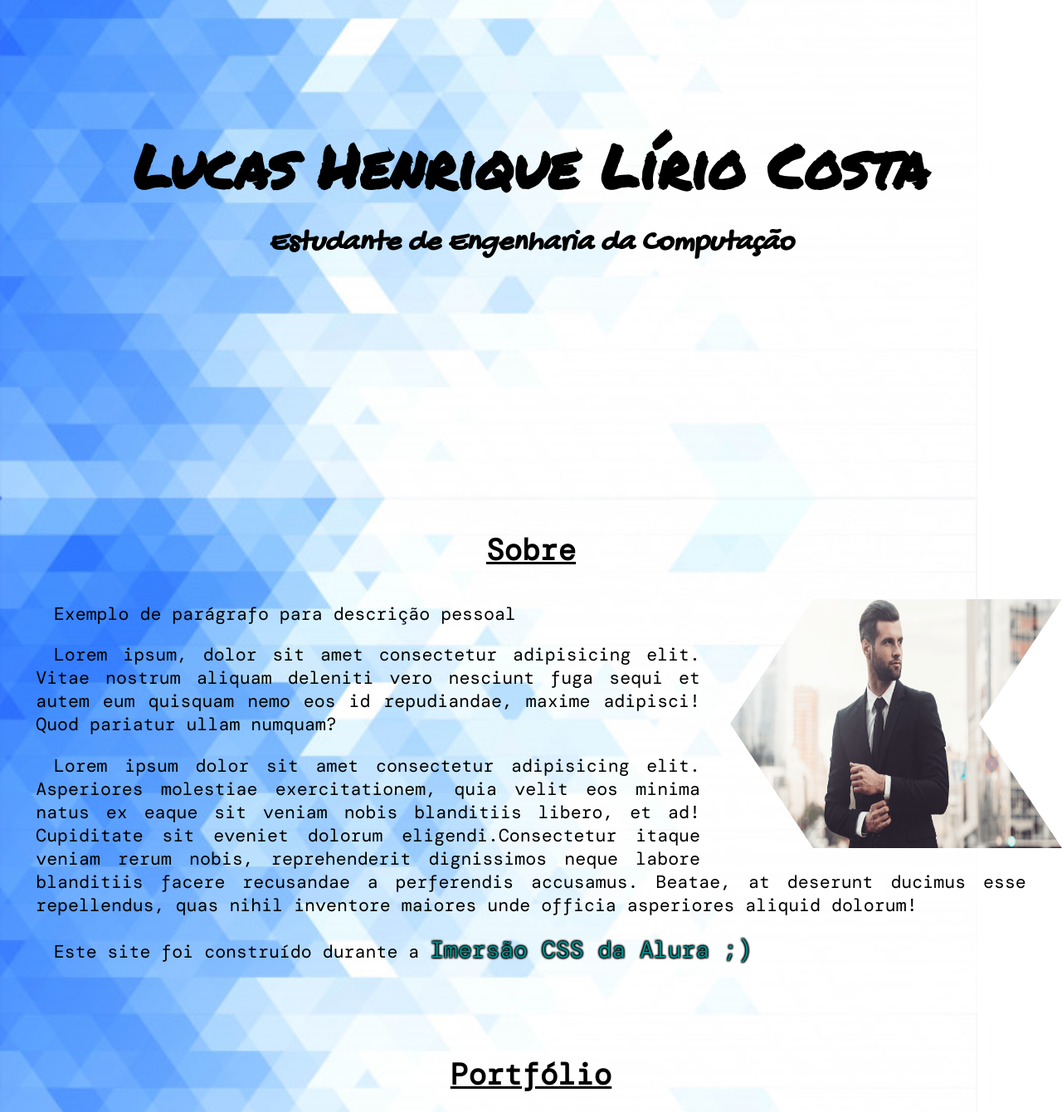
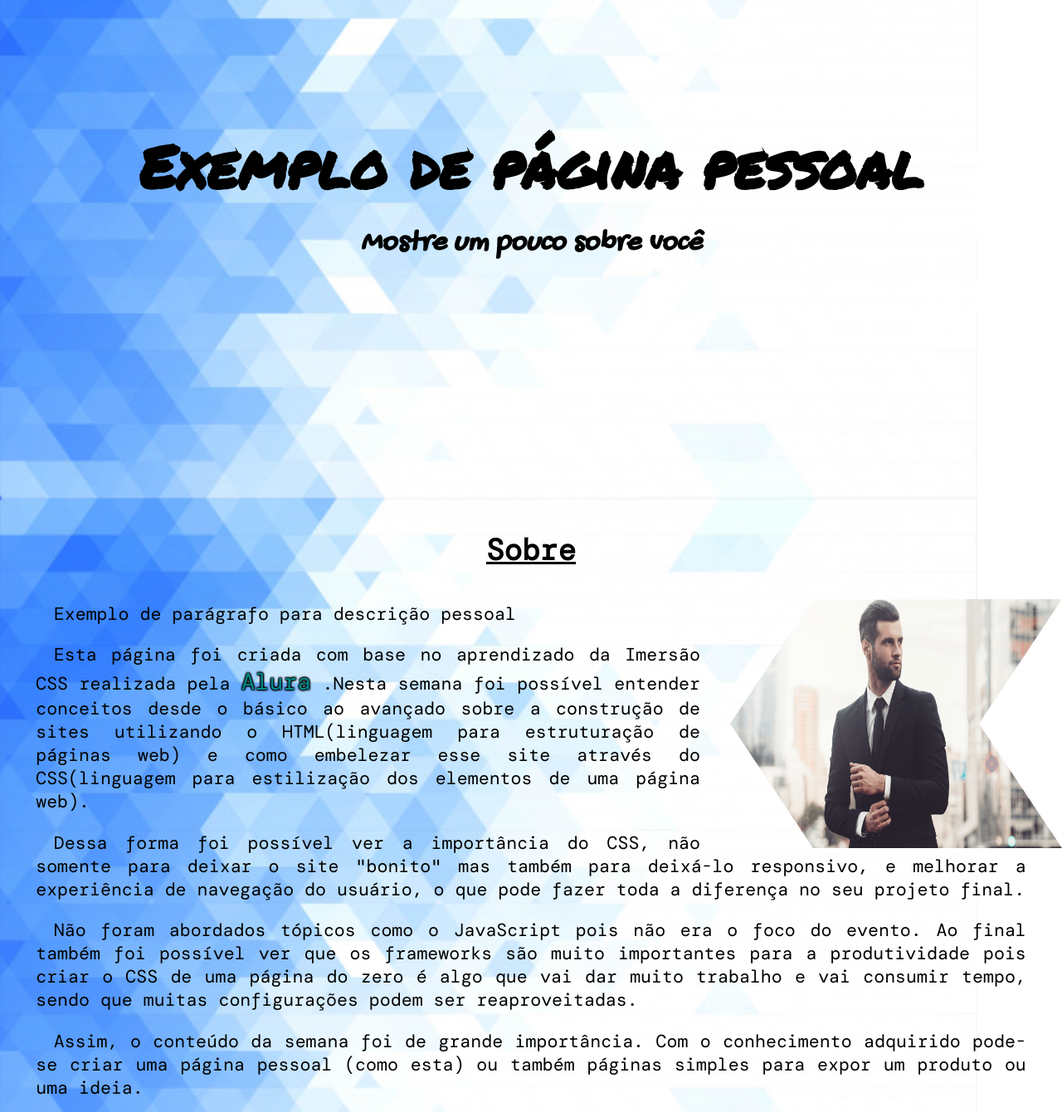
Before and after one commit to LucasHLirio/imersaoCSS, a plain HTML site: page index.html in a window 1280 px wide. Shown: the part 200-1540 px from the top of the page at 83% size. Drawn offline with nearby package versions, Linux system fonts and the light colour scheme.

Commit message:
Atualizacao paragrafos

```diff
--- a/index.html
+++ b/index.html
@@ -4,7 +4,7 @@
 <head>
     <meta charset="UTF-8">
     <meta name="viewport" content="width=device-width, initial-scale=1.0">
-    <title>Lucas Lírio</title>
+    <title>Página Pessoal</title>
     <!-- Código que carrega arquivos CSS -->
     <link rel="stylesheet" href="./estilos.css">-->
     <link href="https://fonts.googleapis.com/css2?family=DM+Mono&family=Gochi+Hand&family=Permanent+Marker&display=swap" rel="stylesheet">
@@ -21,8 +21,8 @@
         </ul>
       </nav>
       <div class="titulos">
-        <h1 class="site-title">Lucas Henrique Lírio Costa</h1>
-        <h2 class="site-subtitle">Estudante de Engenharia da Computação</h2>
+        <h1 class="site-title">Exemplo de página pessoal</h1>
+        <h2 class="site-subtitle">Mostre um pouco sobre você</h2>
       </div>
 
   </header>
@@ -33,12 +33,23 @@
       <img id="perfil" src="./img/homem-terno.png" alt="Foto do perfil">
     </figure>
     <p>Exemplo de parágrafo para descrição pessoal</p>
-    <p>Lorem ipsum, dolor sit amet consectetur adipisicing elit. Vitae nostrum aliquam deleniti vero nesciunt fuga sequi et autem eum quisquam nemo eos id repudiandae, maxime adipisci! Quod pariatur ullam numquam?</p>
-    <p>Lorem ipsum dolor sit amet consectetur adipisicing elit. Asperiores molestiae exercitationem, quia velit eos minima natus ex eaque sit veniam nobis blanditiis libero, et ad! Cupiditate sit eveniet dolorum eligendi.Consectetur itaque veniam rerum nobis, reprehenderit dignissimos neque labore blanditiis facere recusandae a perferendis accusamus. Beatae, at deserunt ducimus esse repellendus, quas nihil inventore maiores unde officia asperiores aliquid dolorum!</p>
-    <p>Este site foi construído durante a <a id="linkAlura" target="_blank" href="https://www.alura.com.br/imersao-css">Imersão CSS da Alura ;)</a></p>
-  </section>
-
-  <section id="port">
+    <p>Esta página foi criada com base no aprendizado da Imersão CSS realizada pela
+      <a id="linkAlura" href="https://www.alura.com.br/" target="_blank">Alura</a>
+      .Nesta semana foi possível entender conceitos desde o básico ao avançado sobre a construção de
+      sites utilizando o HTML(linguagem para estruturação de páginas web) e como embelezar esse site através do CSS(linguagem para estilização dos elementos de uma página web).
+    </p>
+    <p>Dessa forma foi possível ver a importância do CSS, não somente para deixar o site "bonito"
+      mas também para deixá-lo responsivo, e melhorar a experiência de navegação do usuário, o que pode fazer toda
+      a diferença no seu projeto final.
+    </p>
+    <p>Não foram abordados tópicos como o JavaScript pois não era o foco do evento. Ao final também
+      foi possível ver que os frameworks são muito importantes para a produtividade pois criar o CSS de
+      uma página do zero é algo que vai dar muito trabalho e vai consumir tempo, sendo que muitas configurações podem ser reaproveitadas.
+    </p>
+    <p>Assim, o conteúdo da semana foi de grande importância. Com o conhecimento adquirido pode-se criar
+      uma página pessoal (como esta) ou também páginas simples para expor um produto ou uma ideia.
+    </p>
+      <section id="port">
     <h2 id="portitulo">Portfólio</h2>
     <!--tag alt do img p/ acessibilidade de pessoas com deficiencia visual-->
     <div class="grid" id="portfolio">
```
Also changed, not shown: 1 other file.
